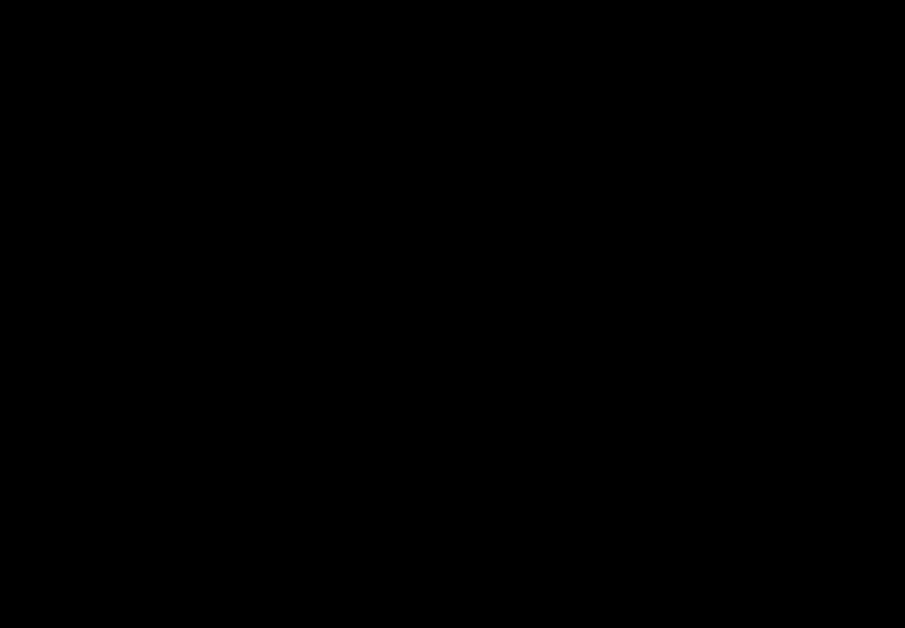
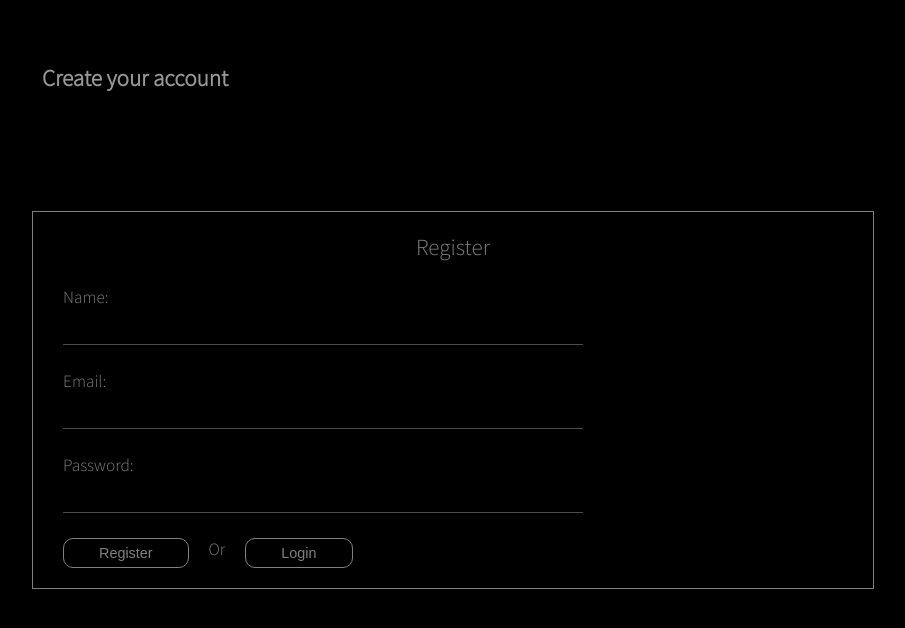
Before and after one commit to GabrielTakaki/e-commerce_TS, a React (Create React App) app in the folder client/: page /register in a window 1280 px wide. Shown: the top 628 px of the page, without its empty margins (8-913 px from the left). Built offline with nearby package versions, Linux system fonts and the light colour scheme.

Commit message:
register style

```diff
--- a/client/src/screens/intials/Login.tsx
+++ b/client/src/screens/intials/Login.tsx
@@ -36,10 +36,11 @@
             onChange={ (e) => setPassword(e.target.value) }
           />
         </label>
-        <div className="buttons"></div>
-        <button className="buttons__login" type="button" onClick={ () => login(email, password) }>Login</button>
-        <span className="buttons__span">Or</span>
-        <button className="buttons__register" type="button" onClick={ () => navigate('/register') }>Register</button>
+        <div className="buttons">
+          <button className="buttons__login" type="button" onClick={ () => login(email, password) }>Login</button>
+          <span className="buttons__span">Or</span>
+          <button className="buttons__register" type="button" onClick={ () => navigate('/register') }>Register</button>
+        </div>
       </form>
       <img src="https://www.pngmart.com/files/11/E-Commerce-PNG-Free-Download.png" alt="e-commerce" className="login__img" />
     </div>
--- a/client/src/screens/intials/Register.tsx
+++ b/client/src/screens/intials/Register.tsx
@@ -1,8 +1,60 @@
-import React from 'react';
+import React, { useState, useContext } from 'react';
+import { Global } from '../../context';
+import { useNavigate } from 'react-router-dom';
 
 const Register: React.FC = () => {
+  const [email, setEmail] = useState('');
+  const [password, setPassword] = useState('');
+  const [name, setName] = useState('');
+  const navigate = useNavigate();
+  const { login } = useContext(Global.Context);
+
   return (
-    <div>Register</div>
+    <div className="container-login">
+      <div className="greeting">
+        <h3 className="greeting__greet">Create your account</h3>
+        {/* <h3 className="greeting__title">GT. Commerce</h3> */}
+      </div>
+      <form className="login">
+        <p className="login__title">Register</p>
+        <label htmlFor="name" className="login__label">
+          <span className="login__span">Name:</span>
+          <input
+            className="login__input"
+            type="name"
+            name="name"
+            value={ name }
+            onChange={ (e) => setName(e.target.value) }
+          />
+        </label>
+        <label htmlFor="email" className="login__label">
+          <span className="login__span">Email:</span>
+          <input
+            className="login__input"
+            type="email"
+            name="email"
+            value={ email }
+            onChange={ (e) => setEmail(e.target.value) }
+          />
+        </label>
+        <label htmlFor="password" className="login__label">
+          <span className="login__span">Password:</span>
+          <input
+            className="login__input"
+            type="password"
+            name="password"
+            value={ password }
+            onChange={ (e) => setPassword(e.target.value) }
+          />
+        </label>
+        <div className="buttons">
+          <button className="buttons__register" type="button">Register</button>
+          <span className="buttons__span">Or</span>
+          <button className="buttons__login" type="button" onClick={ () => navigate('/login') }>Login</button>
+        </div>
+      </form>
+      <img src="https://www.pngmart.com/files/11/E-Commerce-PNG-Free-Download.png" alt="e-commerce" className="login__img" />
+    </div>
   );
 }
 
--- a/client/src/styles/screens/_Login.scss
+++ b/client/src/styles/screens/_Login.scss
@@ -1,3 +1,5 @@
+// Some classes are being shared with _Login.scss
+
 .container-login {
   display: flex;
   height: 100vh;
@@ -10,7 +12,7 @@
   color: #fff;
   opacity: 0.6;
   position: fixed;
-  top: 100px;
+  top: 5%;
   left: 50px;
 
   &__greet {
@@ -27,11 +29,10 @@
 .login {
   width: 70%;
   max-width: 800px;
-  height: 280px;
   align-self: center;
   border: 1px solid #fff;
   opacity: 0.5;
-  padding: 10px;
+  padding: 20px;
 
   &__img {
     display: none;
@@ -109,6 +110,12 @@
   }
 }
 
+@media screen and (max-width: 400px) {
+  .login {
+    border: none;
+  }
+}
+
 @media screen and (min-width:1550px) {
   .login__img {
     position: absolute;
--- /dev/null
+++ b/client/src/styles/screens/_Register.scss
@@ -0,0 +1 @@
+// Classes are being styled in _Login.scss
--- a/client/src/styles/style.css
+++ b/client/src/styles/style.css
@@ -116,7 +116,7 @@
   color: #fff;
   opacity: 0.6;
   position: fixed;
-  top: 100px;
+  top: 5%;
   left: 50px;
 }
 
@@ -132,13 +132,12 @@
 .login {
   width: 70%;
   max-width: 800px;
-  height: 280px;
   -ms-flex-item-align: center;
       -ms-grid-row-align: center;
       align-self: center;
   border: 1px solid #fff;
   opacity: 0.5;
-  padding: 10px;
+  padding: 20px;
 }
 
 .login__img {
@@ -184,10 +183,6 @@
   opacity: 1;
 }
 
-.active {
-  opacity: 1;
-}
-
 .buttons {
   display: -webkit-box;
   display: -ms-flexbox;
@@ -225,6 +220,12 @@
     -ms-flex-item-align: start;
         align-self: flex-start;
     margin-left: 40px;
+  }
+}
+
+@media screen and (max-width: 400px) {
+  .login {
+    border: none;
   }
 }
 
--- a/client/src/styles/style.scss
+++ b/client/src/styles/style.scss
@@ -2,6 +2,7 @@
 
 @import './screens/Home';
 @import './screens/Login';
+@import './screens/Register';
 
 @import './components/Header';
 
```
Also changed, not shown: 1 other file (tests, documents, lock files or other folders).
